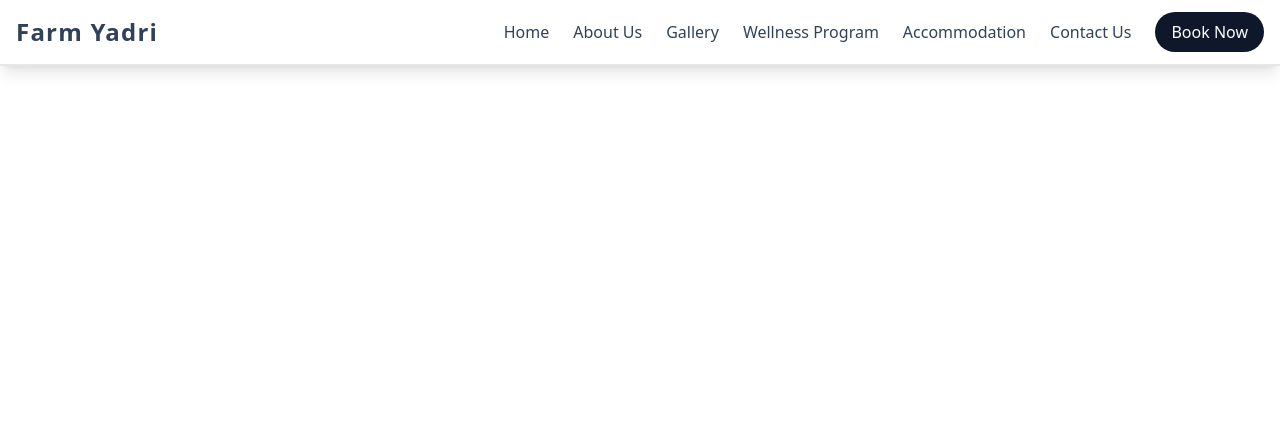
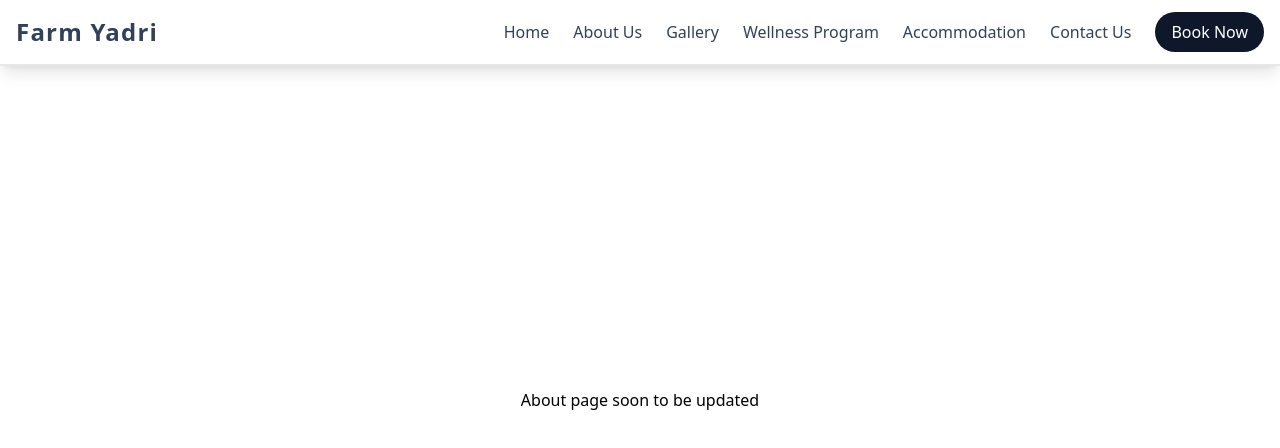
Before and after one commit to RikenMor001/Farmyadri, a React (Vite) app: page /about in a window 1280 px wide. Shown: the top 448 px of the page. Built offline with nearby package versions, Linux system fonts and the light colour scheme.

Commit message:
Update About.jsx

```diff
--- a/src/components/About.jsx
+++ b/src/components/About.jsx
@@ -1,6 +1,6 @@
 
 export default function About(){
-    return <div>
+    return <div className="flex justify-center items-center h-screen">
         About page soon to be updated
     </div>
 }
```
